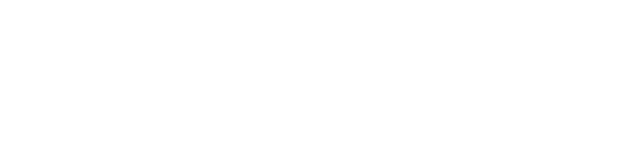
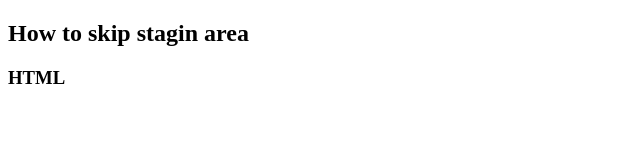
Before and after one commit to vaibhavverse/Skip-Staging-area, a plain HTML site: page index.html in a window 1280 px wide. Shown: the whole page, without its empty margins (0-640 px from the left). Drawn offline with Linux system fonts and the light colour scheme.

Commit message:
skip stagging area

```diff
--- a/index.html
+++ b/index.html
@@ -4,8 +4,10 @@
     <meta charset="UTF-8">
     <meta name="viewport" content="width=device-width, initial-scale=1.0">
     <title>Skip staging area</title>
+
 </head>
 <body>
-    <h2></h2>
+    <h2>How to skip stagin area</h2>
+    <h3>HTML</h3>
 </body>
 </html>
```
